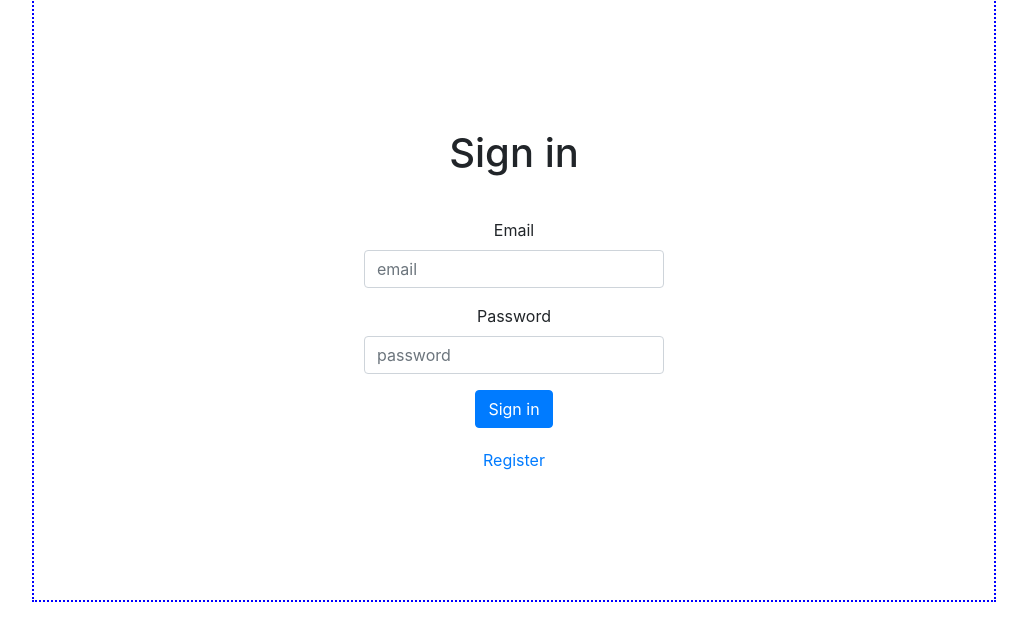
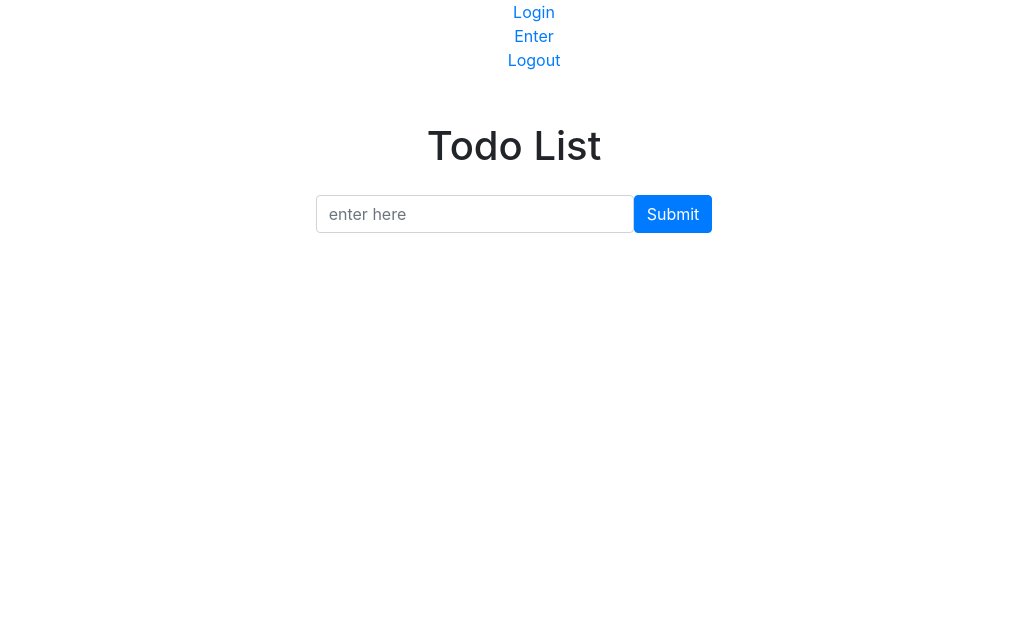
Before and after one commit to algojedi/todo-redux, a React (Create React App) app: page /todo-app in a window 1280 px wide. Shown: the top 640 px of the page, without its empty margins (126-1153 px from the left). Built offline with nearby package versions, Linux system fonts and the light colour scheme.

Commit message:
react router

```diff
--- a/package.json
+++ b/package.json
@@ -7,6 +7,7 @@
     "react": "^16.9.0",
     "react-dom": "^16.9.0",
     "react-redux": "^7.1.1",
+    "react-router-dom": "^5.0.1",
     "react-scripts": "3.1.1",
     "reactstrap": "^8.0.1",
     "redux": "^4.0.4",
--- a/src/App.js
+++ b/src/App.js
@@ -1,18 +1,18 @@
 import React from 'react';
 import './App.css';
-import Header from './components/header/header.component';
-import List from './components/list/list-container'
-import Login from './components/login/login'
 
-let loggedIn = false;
+import Main from './components/main'
+
+import Links from './components/Links';
+
+//let loggedIn = false;
 
 function App() {
   return (
     <div className="App">
-      {loggedIn ? (<div>
-        <Header/>
-        <List/>
-      </div>) : <Login/>}
+        <Links/>
+        <Main/>
+
     </div>
   );
 }
--- /dev/null
+++ b/src/components/Links.js
@@ -0,0 +1,17 @@
+import React from 'react'
+import { Link } from 'react-router-dom'
+
+// links that can be used to navigate between routes.
+const Links = () => (
+    <header>
+        <nav>
+            <ul>
+                <li><Link to='/'>Login</Link></li>
+                <li><Link to='/todo-app'>Enter</Link></li>
+                <li><Link to='/signin'>Logout</Link></li>
+            </ul>
+        </nav>
+    </header>
+)
+
+export default Links
--- /dev/null
+++ b/src/components/main.js
@@ -0,0 +1,16 @@
+import React from 'react'
+import { Switch, Route } from 'react-router-dom'
+import TodoApp from './todo-app/todo-app'
+import Login from './login/login'
+
+const Main = () => (
+    <main>
+        <Switch>
+            <Route exact path='/' component={Login} />
+            <Route path='/todo-app' component={TodoApp} />
+            <Route path='/signin' component={Login} />
+        </Switch>
+    </main>
+)
+
+export default Main
--- /dev/null
+++ b/src/components/todo-app/todo-app.js
@@ -0,0 +1,14 @@
+import Header from '../header/header.component';
+import List from "../list/list-container"
+import React from 'react';
+
+const TodoApp = () => {
+    return (
+        <div>
+            <Header/>
+            <List/>
+        </div>
+     );
+}
+
+export default TodoApp;
--- a/src/index.js
+++ b/src/index.js
@@ -7,13 +7,16 @@ import mainReducer from './reducers/reducer';
 import {createStore} from 'redux';
 import { devToolsEnhancer } from 'redux-devtools-extension';
 import 'bootstrap/dist/css/bootstrap.min.css';
-
+import { BrowserRouter } from "react-router-dom";
 // const store = createStore(mainReducer);
 const store = createStore(mainReducer, devToolsEnhancer());
 
 ReactDOM.render(
 <Provider store={store}>
-        <App />
+        <BrowserRouter>
+                <App/>
+        </BrowserRouter>
+
 </Provider>
 
 
```
Also changed, not shown: 1 other file (tests, documents, lock files or other folders).
